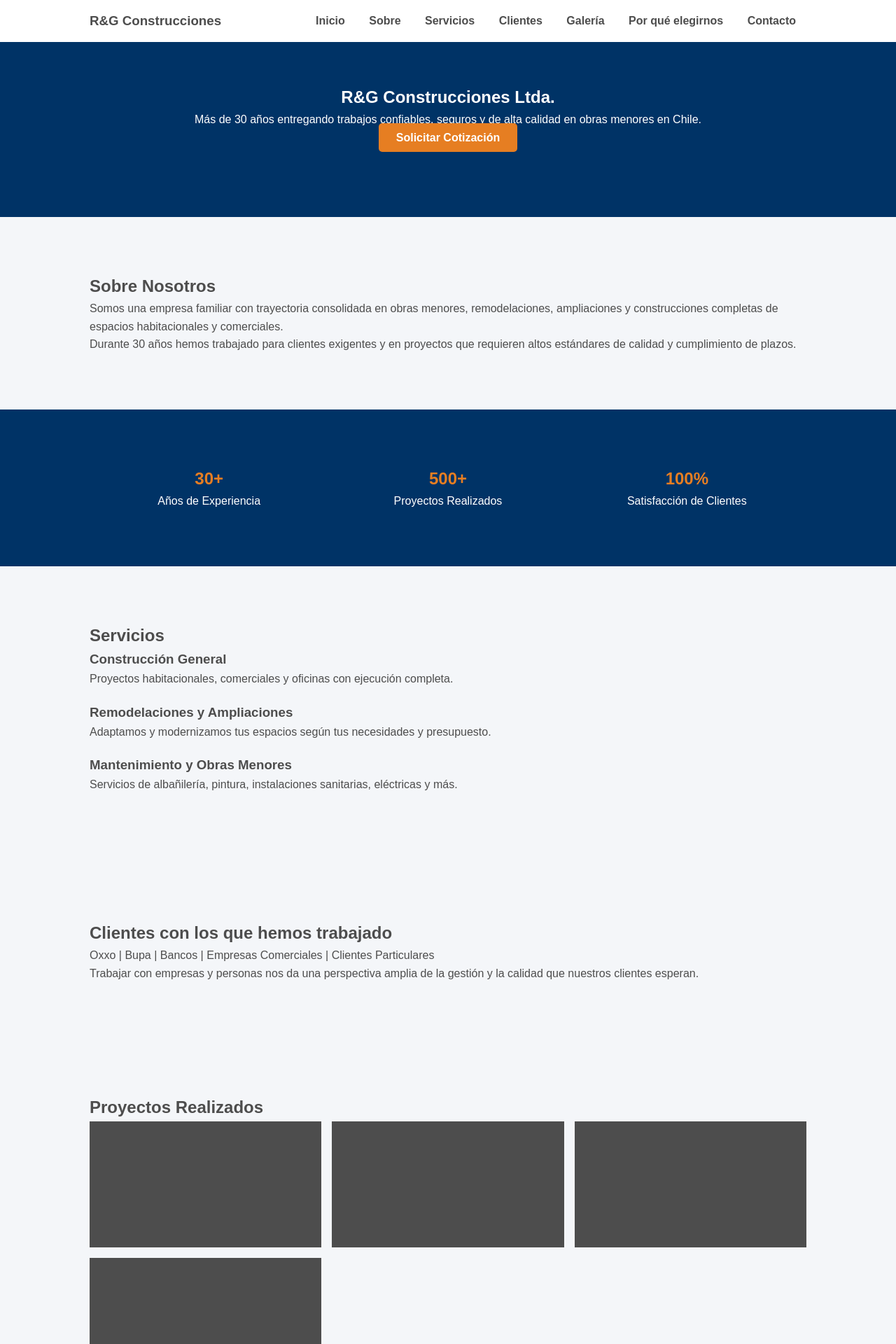
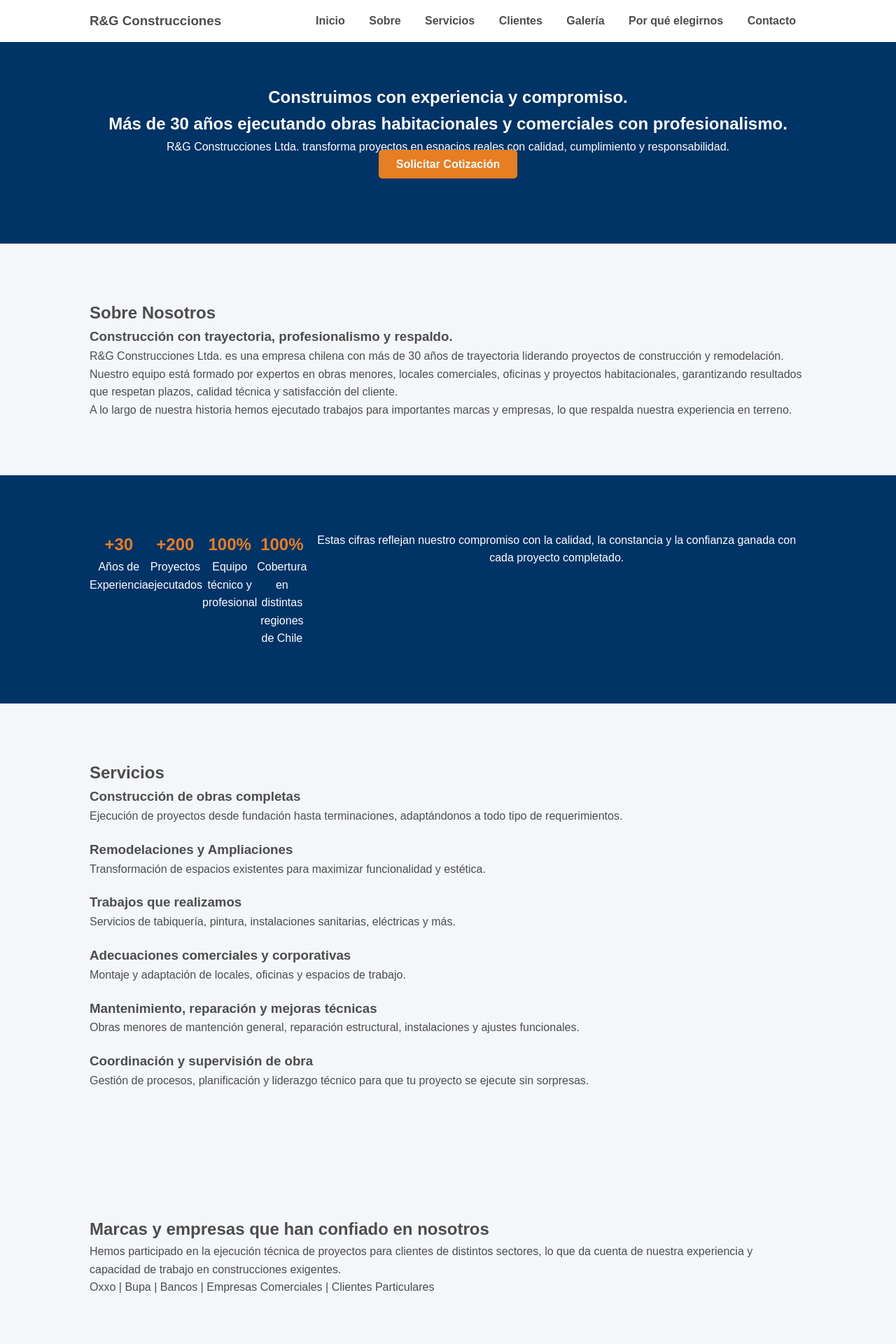
Before and after one commit to DiegoRiosGo/constructora, a Django app: page / in a window 1280 px wide. Shown: the top 1920 px of the page at 70% size. Run offline with Django 5.2, Linux system fonts and the light colour scheme.

Commit message:
Revise and update content in home.html

```diff
--- a/core/templates/home.html
+++ b/core/templates/home.html
@@ -33,31 +33,42 @@
 
     <!-- HERO -->
     <section class="hero" id="hero">
-        <h1>R&G Construcciones Ltda.</h1>
-        <p>Más de 30 años entregando trabajos confiables, seguros y de alta calidad en obras menores en Chile.</p>
+        <h1>Construimos con experiencia y compromiso.</h1>
+        <h2>Más de 30 años ejecutando obras habitacionales y comerciales con profesionalismo.</h2>
+
+        <p>R&G Construcciones Ltda. transforma proyectos en espacios reales con calidad, cumplimiento y responsabilidad.</p>
         <a href="#contacto" class="btn">Solicitar Cotización</a>
     </section>
 
     <!-- SOBRE LA EMPRESA -->
     <section class="sobre" id="sobre">
         <h2>Sobre Nosotros</h2>
-        <p>Somos una empresa familiar con trayectoria consolidada en obras menores, remodelaciones, ampliaciones y construcciones completas de espacios habitacionales y comerciales.</p>
-        <p>Durante 30 años hemos trabajado para clientes exigentes y en proyectos que requieren altos estándares de calidad y cumplimiento de plazos.</p>
+        <h3>Construcción con trayectoria, profesionalismo y respaldo.</h3>
+        <p>R&G Construcciones Ltda. es una empresa chilena con más de 30 años de trayectoria liderando proyectos de construcción y remodelación.</p>
+        <p>Nuestro equipo está formado por expertos en obras menores, locales comerciales, oficinas y proyectos habitacionales, garantizando resultados que respetan plazos, calidad técnica y satisfacción del cliente.</p>
+        <p>A lo largo de nuestra historia hemos ejecutado trabajos para importantes marcas y empresas, lo que respalda nuestra experiencia en terreno.</p>
     </section>
 
     <!-- ESTADÍSTICAS -->
     <section class="stats" id="estadisticas">
         <div class="stat-box">
-            <h2>30+</h2>
+            <h2>+30</h2>
             <p>Años de Experiencia</p>
         </div>
         <div class="stat-box">
-            <h2>500+</h2>
-            <p>Proyectos Realizados</p>
+            <h2>+200</h2>
+            <p>Proyectos ejecutados</p>
         </div>
         <div class="stat-box">
             <h2>100%</h2>
-            <p>Satisfacción de Clientes</p>
+            <p>Equipo técnico y profesional</p>
+        </div>
+        <div class="stat-box">
+            <h2>100%</h2>
+            <p>Cobertura en distintas regiones de Chile</p>
+        </div>
+        <div>
+            <p>Estas cifras reflejan nuestro compromiso con la calidad, la constancia y la confianza ganada con cada proyecto completado.</p>
         </div>
     </section>
 
@@ -65,29 +76,42 @@
     <section class="servicios" id="servicios">
         <h2>Servicios</h2>
         <div class="servicio-item">
-            <h3>Construcción General</h3>
-            <p>Proyectos habitacionales, comerciales y oficinas con ejecución completa.</p>
+            <h3>Construcción de obras completas</h3>
+            <p>Ejecución de proyectos desde fundación hasta terminaciones, adaptándonos a todo tipo de requerimientos.</p>
         </div>
         <div class="servicio-item">
             <h3>Remodelaciones y Ampliaciones</h3>
-            <p>Adaptamos y modernizamos tus espacios según tus necesidades y presupuesto.</p>
+            <p>Transformación de espacios existentes para maximizar funcionalidad y estética.</p>
         </div>
         <div class="servicio-item">
-            <h3>Mantenimiento y Obras Menores</h3>
-            <p>Servicios de albañilería, pintura, instalaciones sanitarias, eléctricas y más.</p>
+            <h3>Trabajos que realizamos</h3>
+            <p>Servicios de tabiquería, pintura, instalaciones sanitarias, eléctricas y más.</p>
+        </div>
+        <div class="servicio-item">
+            <h3>Adecuaciones comerciales y corporativas</h3>
+            <p>Montaje y adaptación de locales, oficinas y espacios de trabajo.</p>
+        </div>
+        <div class="servicio-item">
+            <h3>Mantenimiento, reparación y mejoras técnicas</h3>
+            <p>Obras menores de mantención general, reparación estructural, instalaciones y ajustes funcionales.</p>
+        </div>
+        <div class="servicio-item">
+            <h3>Coordinación y supervisión de obra</h3>
+            <p>Gestión de procesos, planificación y liderazgo técnico para que tu proyecto se ejecute sin sorpresas.</p>
         </div>
     </section>
 
     <!-- CLIENTES IMPORTANTES -->
     <section class="clientes" id="clientes">
-        <h2>Clientes con los que hemos trabajado</h2>
+        <h2>Marcas y empresas que han confiado en nosotros</h2>
+        <p>Hemos participado en la ejecución técnica de proyectos para clientes de distintos sectores, lo que da cuenta de nuestra experiencia y capacidad de trabajo en construcciones exigentes.</p>
         <p>Oxxo | Bupa | Bancos | Empresas Comerciales | Clientes Particulares</p>
-        <p>Trabajar con empresas y personas nos da una perspectiva amplia de la gestión y la calidad que nuestros clientes esperan.</p>
     </section>
 
     <!-- GALERÍA DE PROYECTOS -->
     <section id="galeria">
-        <h2>Proyectos Realizados</h2>
+        <h2>Nuestros trabajos en obra</h2>
+        <p></p>
         <div class="galeria">
             <div></div>
             <div></div>
@@ -98,14 +122,14 @@
 
     <!-- POR QUÉ ELEGIRNOS -->
     <section id="por-que">
-        <h2>¿Por qué elegirnos?</h2>
-        <p>En R&G Construcciones Ltda. combinamos:</p>
+        <h2>La diferencia de trabajar con R&G Construcciones</h2>
+        <p>Elegir R&G Construcciones significa optar por calidad técnica, cumplimiento de plazo y respaldo profesional. Nos destacamos por:</p>
         <ul>
-            <li><strong>Experiencia consolidada</strong> en obras menores y remodelaciones.</li>
-            <li><strong>Equipo profesional</strong> con atención personalizada en cada proyecto.</li>
-            <li><strong>Cumplimiento de plazos</strong> y compromiso con cada cliente.</li>
-            <li><strong>Responsabilidad y seguridad</strong> en todas las etapas de la obra.</li>
-            <li><strong>Atención directa y transparente</strong> desde la cotización hasta la entrega final.</li>
+            <li><strong>Experiencia consolidada</strong> con más de 30 años en el rubro.</li>
+            <li><strong>Gestión y supervisión profesional</strong> con atención personalizada en cada proyecto.</li>
+            <li><strong>Responsabilidad en plazos y entregables</strong> y compromiso con cada cliente.</li>
+            <li><strong>Trabajo con normas técnicas y de seguridad vigentes</strong> en todas las etapas de la obra.</li>
+            <li><strong>Atención personalizada y transparente</strong> desde la cotización hasta la entrega final.</li>
         </ul>
         <p>Nos enfocamos en asegurar que tu proyecto no solo se complete, sino que supere tus expectativas.</p>
     </section>
@@ -113,8 +137,13 @@
     <!-- CONTACTO -->
     <section class="contacto" id="contacto">
         <h2>Contacto</h2>
-        <p>Email: contacto@rgconstrucciones.cl</p>
-        <p>Teléfono: +56 9 XXXX XXXX</p>
+        <h3>Conversemos sobre tu proyecto</h3>
+        <p>¿Tienes una idea, un diseño o un proyecto a desarrollar? Estamos listos para escucharte, presupuestar y ejecutar con la máxima responsabilidad y calidad.</p>
+        <p>Contáctanos para una cotización sin compromiso:</p>
+        <div>
+            <p>Email: contacto@rgconstrucciones.cl</p>
+            <p>Teléfono: +56 9 XXXX XXXX</p>
+        </div>
         <br>
         <a class="btn" href="mailto:contacto@rgconstrucciones.cl">Enviar Correo</a>
     </section>
```
